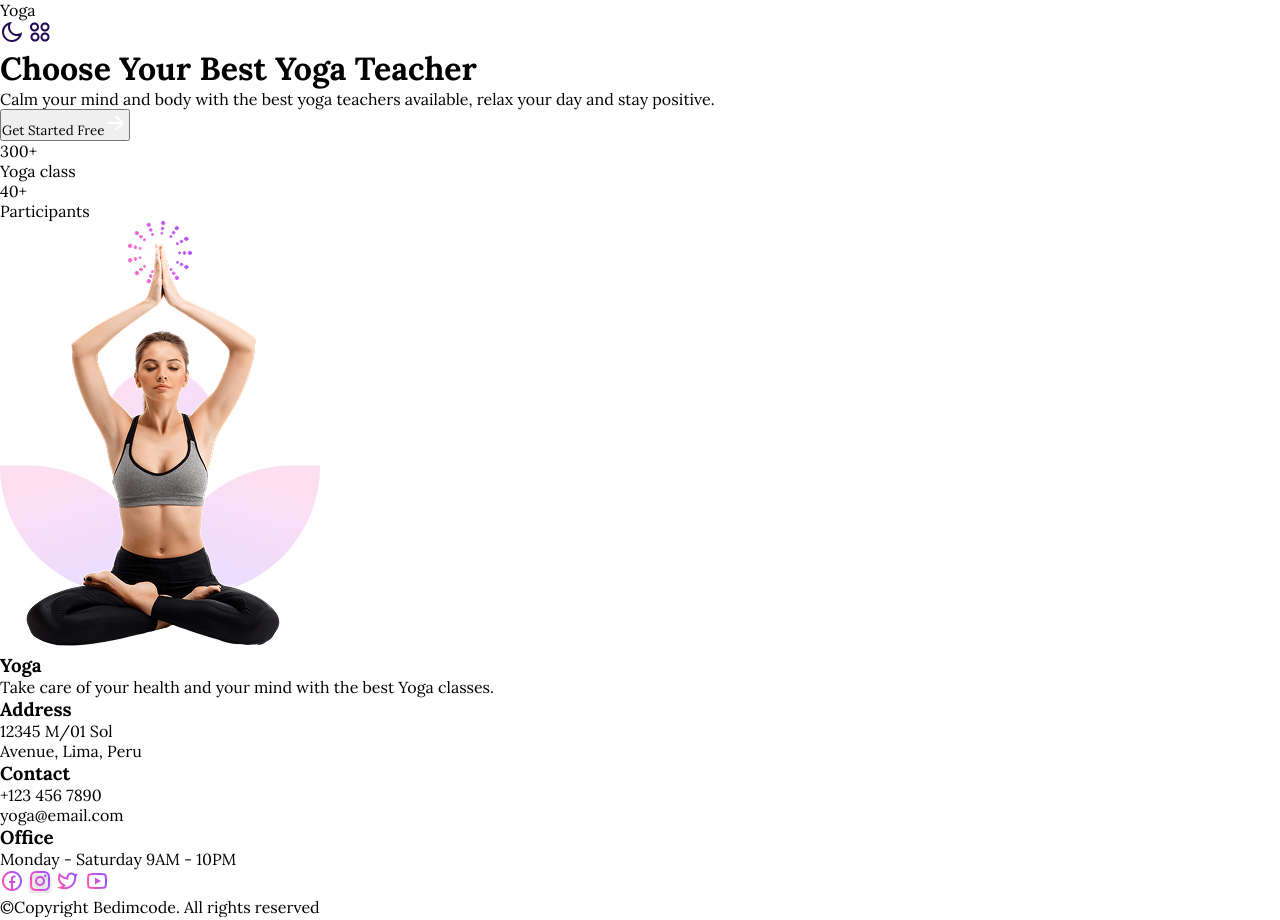
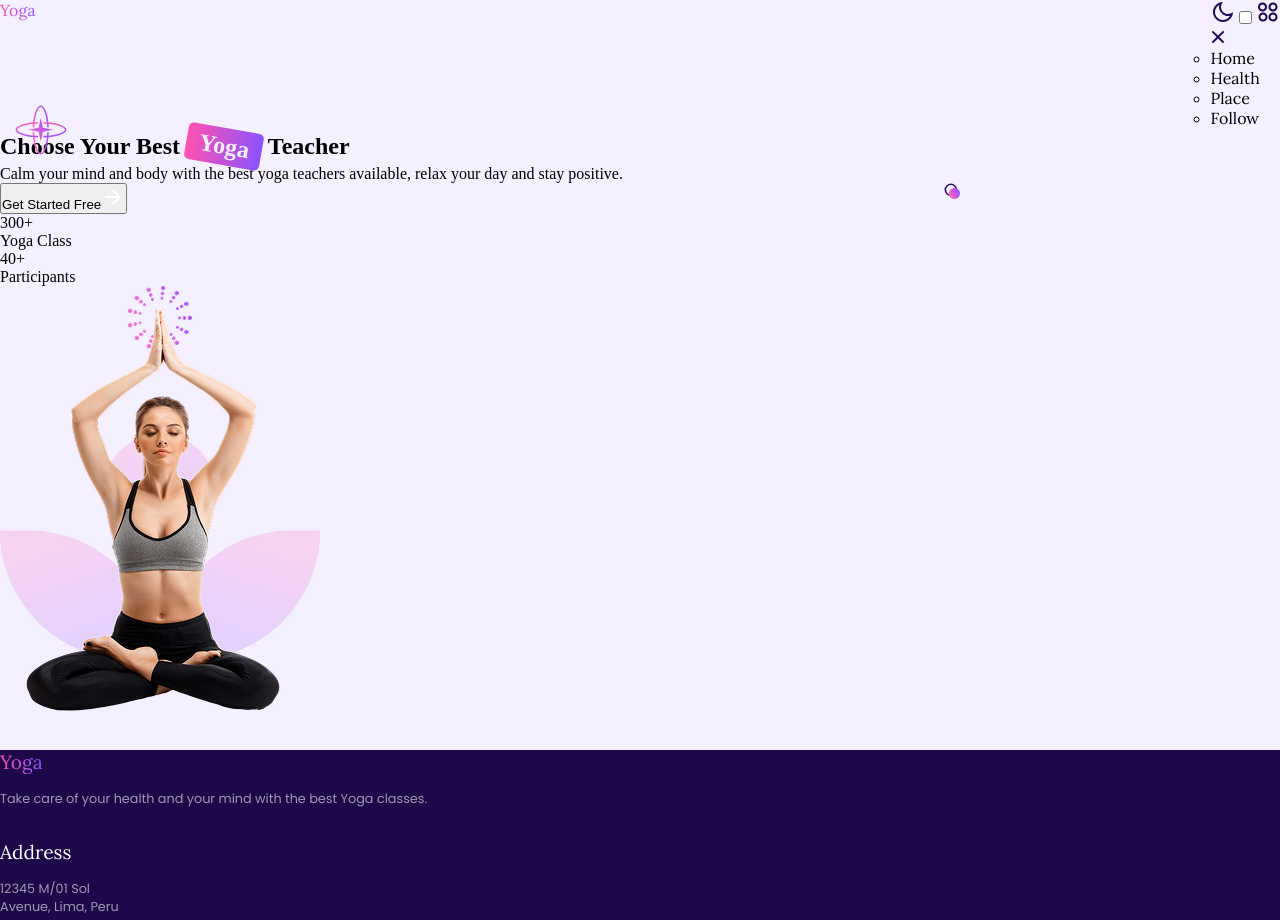
Before and after one commit to hokanitao/responsive-yoga-website, a plain HTML site: page index.html in a window 1280 px wide. Shown: the top 920 px of the page. Drawn offline with Linux system fonts and the light colour scheme.

Commit message:
light/dark theme added

```diff
--- a/index.html
+++ b/index.html
@@ -6,32 +6,48 @@
   <link rel="stylesheet" href="./main.css">
   <link rel="preconnect" href="https://fonts.googleapis.com">
   <link rel="preconnect" href="https://fonts.gstatic.com" crossorigin>
-  <link href="https://fonts.googleapis.com/css2?family=Lora:ital,wght@0,400..700;1,400..700&family=Poppins:ital,wght@0,100;0,200;0,300;0,400;0,500;0,600;0,700;0,800;0,900;1,100;1,200;1,300;1,400;1,500;1,600;1,700;1,800;1,900&display=swap" rel="stylesheet"></head>
+  <link href="https://fonts.googleapis.com/css2?family=Lora:ital,wght@0,400..700;1,400..700&family=Poppins:ital,wght@0,100;0,200;0,300;0,400;0,500;0,600;0,700;0,800;0,900;1,100;1,200;1,300;1,400;1,500;1,600;1,700;1,800;1,900&display=swap" rel="stylesheet">
+</head>
 <body>
   <!-- K starts here -->
   <header>
     <nav>
-      <p>Yoga</p>
-      <span></span>
-      <img src="./assets/moon-icon.svg">
-      <a>
-        <img src="./assets/menu-icon.svg">
-      </a>
+      <a id="yoga" href="#">Yoga</a>
+      <ul>
+        <input type="checkbox" id="theme"></input>
+        <label for="theme"><img id="moon-icon" src="./assets/moon-icon.svg"></label>
+        <label for="theme"><img id="sun-icon" src="./assets/sun-icon.svg"></label>
+
+        <input type="checkbox" id="menu-toggle">
+        <label for="menu-toggle" class="menu-button"><img id="menu-icon" src="./assets/menu-icon.svg"></label>
+          <ul class="menu">
+            <label for="menu-toggle" class="close-button"><img src="./assets/close.svg"></label>
+            <li>Home</li>
+            <li>Health</li>
+            <li>Place</li>
+            <li>Follow</li>
+          </ul>
+        </input>
+      </ul>
     </nav>
   </header>
   <main>
-    <section1>
+    <section class="section1">
       <div>
-        <h1>Choose Your Best Yoga Teacher</h1>
+        <div class="title">
+          <h1>Choose Your Best <span class="yoga">Yoga</span> Teacher</h1>
+          <img id="star" src="./assets/home-star.svg">
+        </div>
         <p>Calm your mind and body with the best yoga teachers available, relax your day and stay positive.</p>
-        <button>Get Started Free<img src="./assets/arrow.png"></button>
-        <div>
+        <img id="circle" src="./assets/double-circle.svg">
+        <button class="getstarted">Get Started Free<img src="./assets/arrow.png"></button>
+        <div class="numbers">
           <div>
-            <p>300+</p>
-            <p>Yoga class</p>
+            <p id="lora">300+</p>
+            <p>Yoga Class</p>
           </div>
           <div>
-            <p>40+</p>
+            <p id="lora">40+</p>
             <p>Participants</p>
           </div>
         </div>
@@ -39,7 +55,7 @@
       <div>
         <img src="./assets/home-yoga.png">
       </div>
-    </section1>
+    </section>
 
   <!-- Kaho starts here -->
 
@@ -48,7 +64,7 @@
   <!-- K starts here -->
   <footer>
     <div>
-      <h3>Yoga</h3>
+      <h3 id="yoga">Yoga</h3>
       <p>Take care of your health and your mind with the best Yoga classes.</p>
     </div>
     <div>
@@ -64,9 +80,9 @@
     <div>
       <h3>Office</h3>
       <p>Monday - Saturday
-        9AM - 10PM</p>
+        <br>9AM - 10PM</p>
     </div>
-    <div>
+    <div class="borderline">
       <div>
         <img src="./assets/fb.png">
         <img src="./assets/insta.png">
--- a/main.css
+++ b/main.css
@@ -2,33 +2,265 @@
   box-sizing: border-box;
   margin: 0;
   padding: 0;
-  font-family: "Lora", serif;
+  text-decoration: none;
+}
+
+body {
+  background-color: #F5F0FF;
 }
 
   /* 376px */
   @media screen and (max-width: 376px) {
-
   }
   /* 1440px */
   @media screen and (max-width: 1440px) {
-
   }
 /* K starts here */
 
-.header {
+:root {
+  --gradient-color: linear-gradient(to right, #FF52AE, #8B52FF);
+}
 
-}
+header {
+  font-family: "Lora", serif;
   /* 376px */
-@media screen Zxand (max-width: 376px) {
-
+  @media screen and (max-width: 376px) {
+    padding: 1rem;
   }
   /* 1440px */
   @media screen and (max-width: 1440px) {
-
+  }
 }
 
+nav {
+  display: flex;
+  width: 100%;
+  justify-content: space-between;
+  /* 376px */
+  @media screen and (max-width: 376px) {
+    font-size: 1.2rem;
+  }
+  /* 1440px */
+  @media screen and (max-width: 1440px) {
+  }
+}
 
+nav ul,
+nav ul li {
+  /* 376px */
+  @media screen and (max-width: 376px) {
+    display: inline-block;
+  }
+  /* 1440px */
+  @media screen and (max-width: 1440px) {
+  }
+}
 
+#yoga {
+  background: var(--gradient-color);
+  -webkit-background-clip: text;
+  -webkit-text-fill-color: transparent;
+  width: fit-content;
+}
+
+nav img {
+  color: #220953;
+  /* 376px */
+  @media screen and (max-width: 376px) {
+    width: 1.5rem;
+    margin-left: 1rem;
+  }
+  /* 1440px */
+  @media screen and (max-width: 1440px) {
+  }
+}
+
+#theme, #sun-icon {
+  display: none;
+}
+
+body:has(#theme:checked) {
+  background-color: #14092A;
+  color: #D1C0F1;
+  #sun-icon {
+    display: inline-block;
+  }
+  #moon-icon {
+    display: none;
+  }
+  #menu-icon {
+    background-image: url(./assets/menu-icon2.svg);
+    /* filter: hue-rotate(180deg); */
+  }
+  .menu {
+    background-color: gray;
+  }
+  footer {
+    background-color: #14092A ;}
+}
+
+.menu {
+  /* 376px */
+  @media screen and (max-width: 376px) {
+    display: none;
+    position: absolute;
+    top: 0;
+    right: 0px;
+    padding: 0 2rem;
+    background-color: rgb(230, 230, 230);
+    width: 50%;
+    font-family: "Poppins", serif;
+    height: 50vh;
+    width: 70vw;
+    font-size: 1rem;
+  }
+  /* 1440px */
+  @media screen and (max-width: 1440px) {
+  }
+}
+
+#menu-toggle:checked ~ .menu {
+  /* 376px */
+  @media screen and (max-width: 376px) {
+    display: flex;
+    flex-direction: column;
+    z-index: 2;
+    line-height: 3.5rem;
+  }
+  /* 1440px */
+  @media screen and (max-width: 1440px) {
+  }
+}
+#menu-toggle {
+  /* 376px */
+  @media screen and (max-width: 376px) {
+    display: none;
+  }
+  /* 1440px */
+  @media screen and (max-width: 1440px) {
+  }
+}
+
+.close-button img {
+  /* 376px */
+  @media screen and (max-width: 376px) {
+    display: inline-block;
+    width: 0.7rem;
+  }
+  /* 1440px */
+  @media screen and (max-width: 1440px) {
+  }
+}
+
+.close-button {
+  /* 376px */
+  @media screen and (max-width: 376px) {
+    text-align: right;
+  }
+  /* 1440px */
+  @media screen and (max-width: 1440px) {
+  }
+}
+
+.section1 {
+  /* 376px */
+  @media screen and (max-width: 376px) {
+    padding: 5%;
+    text-align: center;
+    font-family: "Poppins", serif;
+  }
+  /* 1440px */
+  @media screen and (max-width: 1440px) {
+  }
+}
+
+.title {
+  position: relative;
+}
+
+.section1 h1 {
+  /* 376px */
+  @media screen and (max-width: 376px) {
+    font-size: 3rem;
+    font-weight: 500;
+    font-family: "Lora", serif;
+    margin: 2rem 0;
+  }
+  /* 1440px */
+  @media screen and (max-width: 1440px) {
+  }
+}
+
+.yoga {
+  background: var(--gradient-color);
+  color: #F5F0FF;
+  border-radius: 5px;
+  padding: 0.3rem 0.8rem;
+  display: inline-block; /* transform */
+  transform: rotate(10deg);
+}
+
+#star {
+  position: absolute;
+  bottom: 10px;
+  left: 15px;
+}
+
+#circle {
+  position: absolute;
+  right: 25%;
+}
+
+.getstarted {
+/* 376px */
+  @media screen and (max-width: 376px) {
+    border: none;
+    border-radius: 30px;
+    background: var(--gradient-color);
+    font-size: 1rem;
+    padding: 0.7rem 1.5rem;
+    margin: 2rem;
+    color: #F5F0FF;
+  }
+  /* 1440px */
+  @media screen and (max-width: 1440px) {
+  }
+}
+
+.getstarted img {
+  background-color: transparent;
+    /* 376px */
+  @media screen and (max-width: 376px) {
+    vertical-align: bottom;
+    margin-left: 0.5rem;
+  }
+  /* 1440px */
+  @media screen and (max-width: 1440px) {
+  }
+}
+
+.numbers {
+  /* 376px */
+  @media screen and (max-width: 376px) {
+    display: flex;
+    justify-content: space-evenly;
+    margin-bottom: 2rem;
+  }
+  /* 1440px */
+  @media screen and (max-width: 1440px) {
+  }
+}
+
+#lora {
+  /* 376px */
+  @media screen and (max-width: 376px) {
+    font-family: "Lora", serif;
+    font-size: 1.5rem;
+  }
+  /* 1440px */
+  @media screen and (max-width: 1440px) {
+  }
+}
 
 /* Kaho starts here */
 
@@ -37,11 +269,51 @@
 
 
 /* K starts here */
-.footer/* 376px */
+footer {
+  background-color: #1E0849 ;
+  color: white;
+  font-family: "Poppins", serif;
+  /* 376px */
   @media screen and (max-width: 376px) {
+    padding: 2rem;
 
   }
   /* 1440px */
   @media screen and (max-width: 1440px) {
+  }
+}
 
+footer div {
+  margin: 2rem 0;
 }
+
+footer h3 {
+  font-size: 1.2rem;
+  font-weight: 100;
+  margin-bottom: 1rem;
+  font-family: "Lora", serif;
+}
+
+footer p {
+  font-size: 0.8rem;
+  padding-right: 40%;
+  color: #A197B4;
+}
+
+.borderline {
+  border-top: 0.5px solid #F5F0FF;
+  display: flex;
+  flex-direction: column;
+  text-align: center;
+  margin-bottom: 0;
+}
+
+.borderline div {
+  display: flex;
+  justify-content: space-evenly;
+  padding: 0 15%;
+}
+
+.borderline p {
+  padding-right: 0;
+}
```
Lines whose indentation alone changed are shown as unchanged.
